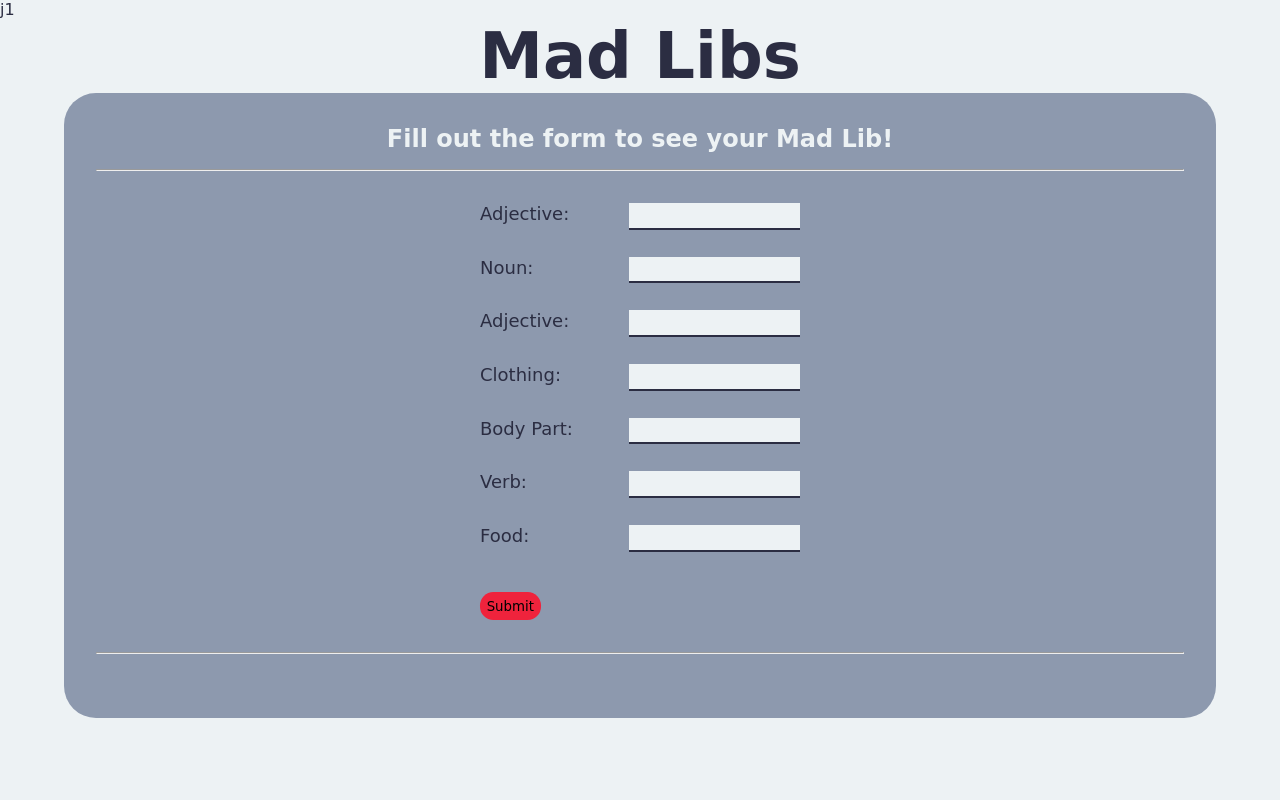
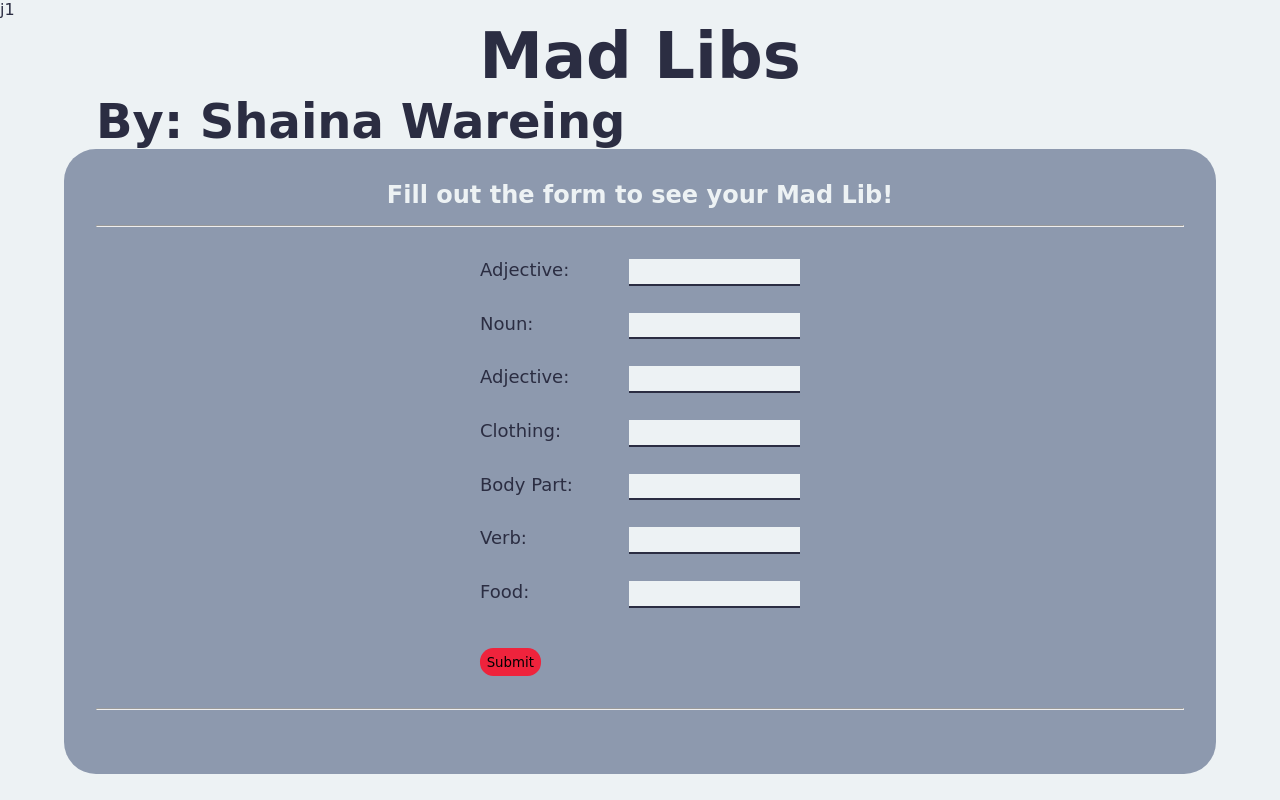
Before and after one commit to TotallyMoxie/Final_PreWork_Project, a plain HTML site: page index.html in a window 1280 px wide. Drawn offline with Linux system fonts and the light colour scheme; a web font is replaced by a local one.

Commit message:
added h2 to html, and margin-left to h2 in css

```diff
--- a/index.html
+++ b/index.html
@@ -8,6 +8,7 @@ j1<!DOCTYPE html>
 </head>
 <body>
   <h1 style="text-align: center;">Mad Libs</h1>
+  <h2>By: Shaina Wareing</h2>
   <div class="container">
     <h3 style="text-align: center;">
       Fill out the form to see your Mad Lib!
--- a/styles.css
+++ b/styles.css
@@ -18,6 +18,7 @@ h1 {
 
 h2 {
   font-size: 3rem;
+  margin-left: 2em;
 }
 
 h3 {
```
